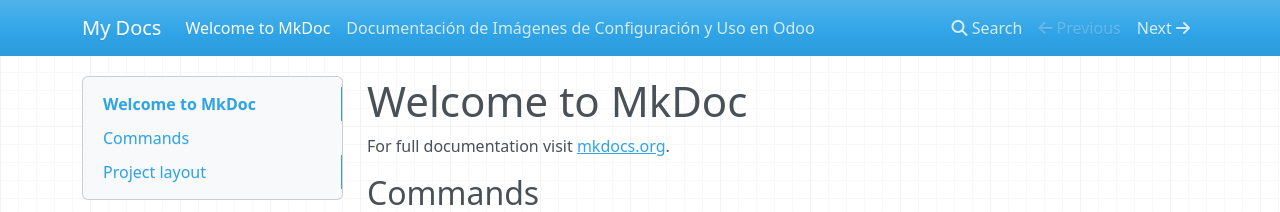
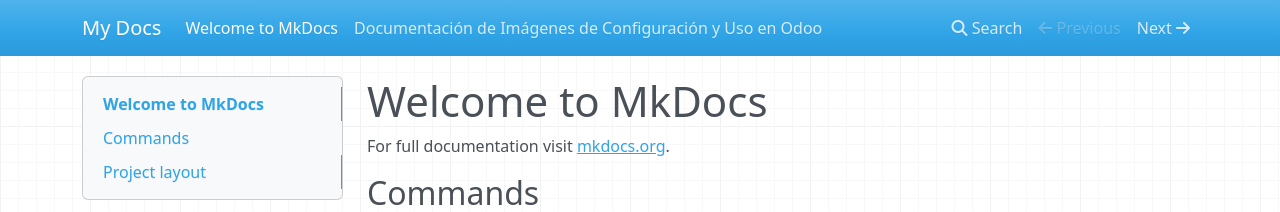
Before and after one commit to Rimsha-Iqbal/ProyectoASIR2-e4, an MkDocs documentation site: the page built from docs/index.md, in a window 1280 px wide. Shown: the top 212 px of the page. Built offline with MkDocs 1.6.1, drawn with Linux system fonts in a browser that asks for light colours; nearby versions of some CDN libraries.

Commit message:
Update index.md

```diff
--- a/docs/index.md
+++ b/docs/index.md
@@ -1,4 +1,4 @@
-# Welcome to MkDoc
+# Welcome to MkDocs
 
 For full documentation visit [mkdocs.org](https://www.mkdocs.org).
 
```
